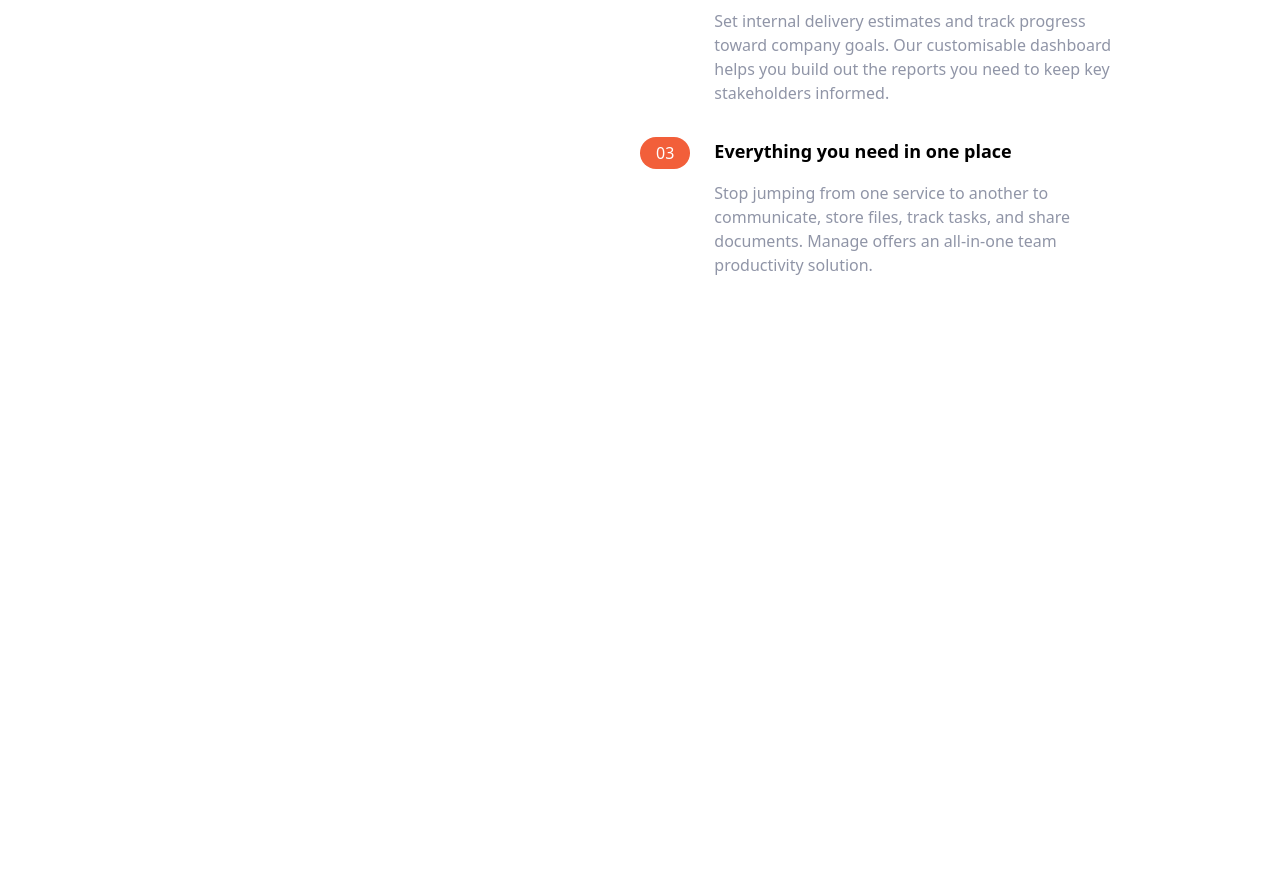
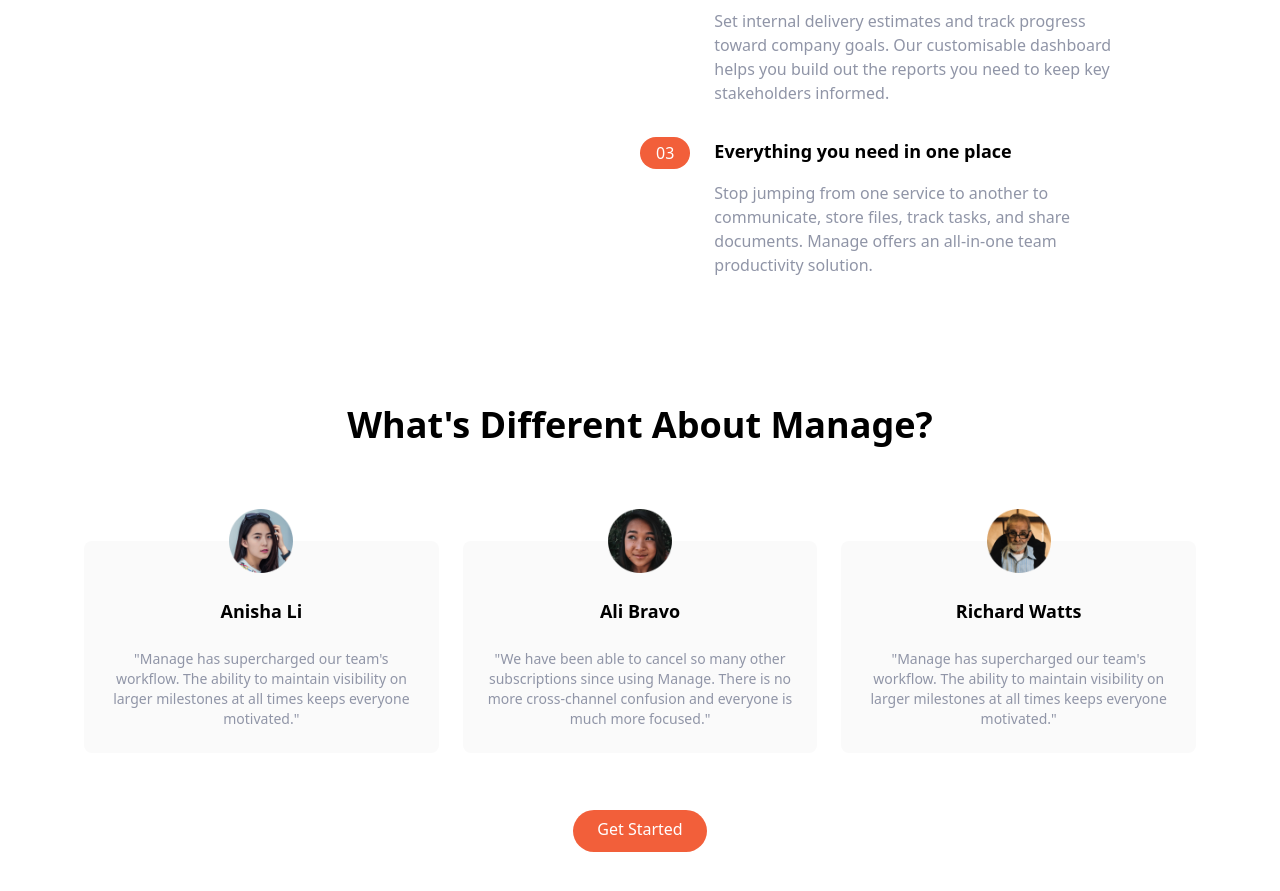
Before and after one commit to crosstco/traversy-tailwind, a website: page index.html in a window 1280 px wide. Shown: the part 863-1754 px from the top of the page. Before the commit the page ends 1140 px from the top, so only its background shows below. Drawn offline with Linux system fonts and the light colour scheme.

Commit message:
Testimonials section

```diff
--- a/index.html
+++ b/index.html
@@ -176,5 +176,63 @@
         </div>
       </div>
     </section>
+
+    <!-- Testimonials Section -->
+    <section id="testimonials">
+      <!-- Container to heading and testimonial blocks -->
+      <div class="max-w-6xl px-5 mx-auto mt-32 text-center">
+        <!-- Heading -->
+        <h2 class="text-4xl font-bold text-center">
+          What's Different About Manage?
+        </h2>
+        <!-- Testimonials Containers -->
+        <div class="flex flex-col mt-24 md:flex-row md:space-x-6">
+          <!-- Testimonial 1 -->
+          <div
+            class="flex flex-col items-center p-6 space-y-6 rounded-lg bg-veryLightGray md:w-1/3"
+          >
+            <img src="img/avatar-anisha.png" alt="" class="w-16 -mt-14" />
+            <h5 class="text-lg font-bold">Anisha Li</h5>
+            <p class="text-sm text-darkGrayishBlue">
+              "Manage has supercharged our team's workflow. The ability to
+              maintain visibility on larger milestones at all times keeps
+              everyone motivated."
+            </p>
+          </div>
+          <!-- Testimonial 2 -->
+          <div
+            class="hidden flex-col items-center p-6 space-y-6 rounded-lg bg-veryLightGray md:flex md:w-1/3"
+          >
+            <img src="img/avatar-ali.png" alt="" class="w-16 -mt-14" />
+            <h5 class="text-lg font-bold">Ali Bravo</h5>
+            <p class="text-sm text-darkGrayishBlue">
+              "We have been able to cancel so many other subscriptions since
+              using Manage. There is no more cross-channel confusion and
+              everyone is much more focused."
+            </p>
+          </div>
+          <!-- Testimonial 3 -->
+          <div
+            class="hidden flex-col items-center p-6 space-y-6 rounded-lg bg-veryLightGray md:flex md:w-1/3"
+          >
+            <img src="img/avatar-richard.png" alt="" class="w-16 -mt-14" />
+            <h5 class="text-lg font-bold">Richard Watts</h5>
+            <p class="text-sm text-darkGrayishBlue">
+              "Manage has supercharged our team's workflow. The ability to
+              maintain visibility on larger milestones at all times keeps
+              everyone motivated."
+            </p>
+          </div>
+        </div>
+        <!-- Button -->
+        <div class="my-16">
+          <a
+            href="#"
+            class="p-3 px-6 pt-2 text-white bg-brightRed rounded-full baseline hover:bg-brightRedLight"
+            >Get Started</a
+          >
+        </div>
+      </div>
+    </section>
   </body>
 </html>
```
Also changed, not shown: css/main.css.
